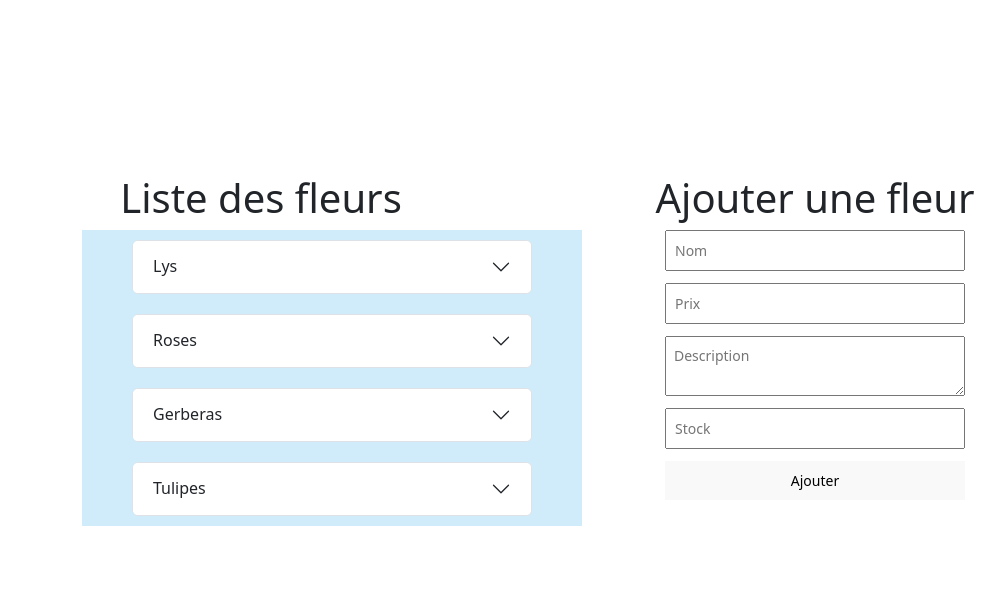
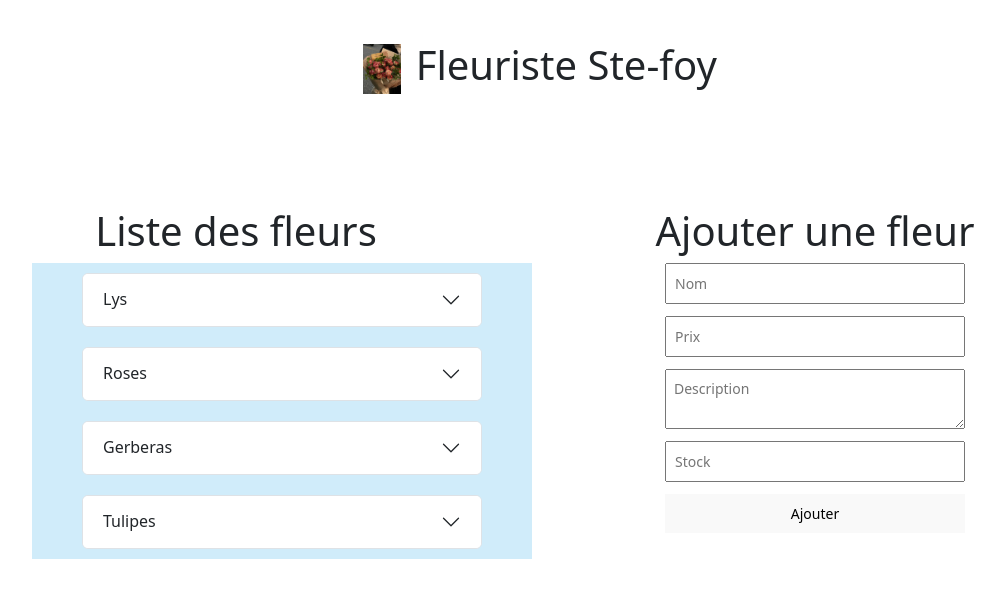
Before and after one commit to Tasnimetr/appweb-trpr01, a Vue app in the folder trpr01/my-app/: page / in a window 1280 px wide. Shown: the top 598 px of the page, without its empty margins (100-1105 px from the left). Built offline with nearby package versions, Linux system fonts and the light colour scheme.

Commit message:
Mise en place logo et titre

```diff
--- a/trpr01/my-app/src/App.vue
+++ b/trpr01/my-app/src/App.vue
@@ -7,14 +7,18 @@ import { editedProduct } from './products';
 </script>
 
 <template>
-  <div class="container">
+  <div class="container1">
+    <img src="./assets/logo.jpg" alt="logo" />
+    <h1>Fleuriste Ste-foy</h1>
+  </div>
+  <div class="container2">
     <div class="left">
       <ProductTable />
     </div>
 
     <div class="right">
-       <EditForm v-if="editedProduct"/>
-      <ProductForm v-else/>
+      <EditForm v-if="editedProduct" />
+      <ProductForm v-else />
     </div>
   </div>
 </template>
@@ -26,23 +30,42 @@ import { editedProduct } from './products';
   will-change: filter;
   transition: filter 300ms;
 }
+
 .logo:hover {
   filter: drop-shadow(0 0 2em #646cffaa);
 }
+
 .logo.vue:hover {
   filter: drop-shadow(0 0 2em #42b883aa);
 }
+
 div {
   margin-bottom: 50px;
 }
-.container {
+
+.container1 {
+  display: flex;
+  align-items: center;
+  justify-content: center;
+  gap: 15px;
+  margin-bottom: 10px;
+}
+.container1 > img {
+  height: 50px;
+  width: auto;
+}
+
+.container2 {
   display: flex;
   width: 100%;
 }
-.left, .right {
+
+.left,
+.right {
   width: 50%;
   padding: 100px;
 }
+
 /*.right {
   background-color: rgb(244, 230, 239);
 }*/
--- a/trpr01/my-app/src/main.ts
+++ b/trpr01/my-app/src/main.ts
@@ -1,5 +1,5 @@
 import { createApp } from 'vue'
-import './style.css'
+import './css/style.css'
 import App from './App.vue'
 import 'bootstrap/dist/css/bootstrap.min.css'
 import 'bootstrap'
```
Also changed, not shown: trpr01/my-app/src/assets/logo.jpg (added), trpr01/my-app/src/css/style.css (renamed from trpr01/my-app/src/style.css).
